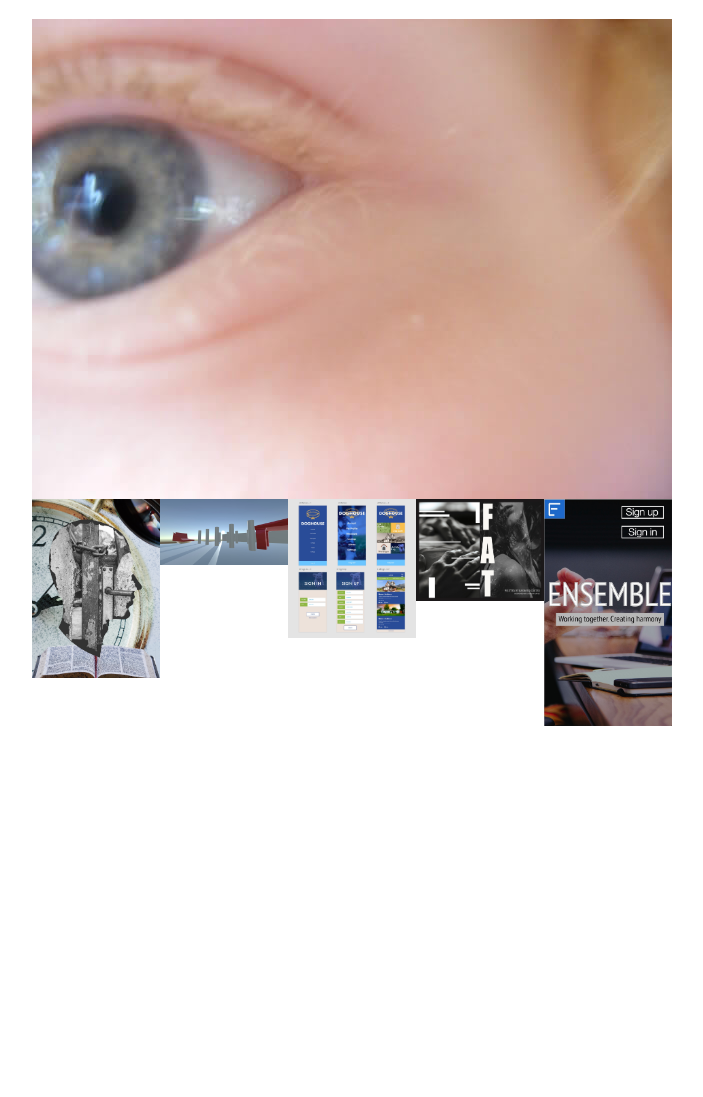
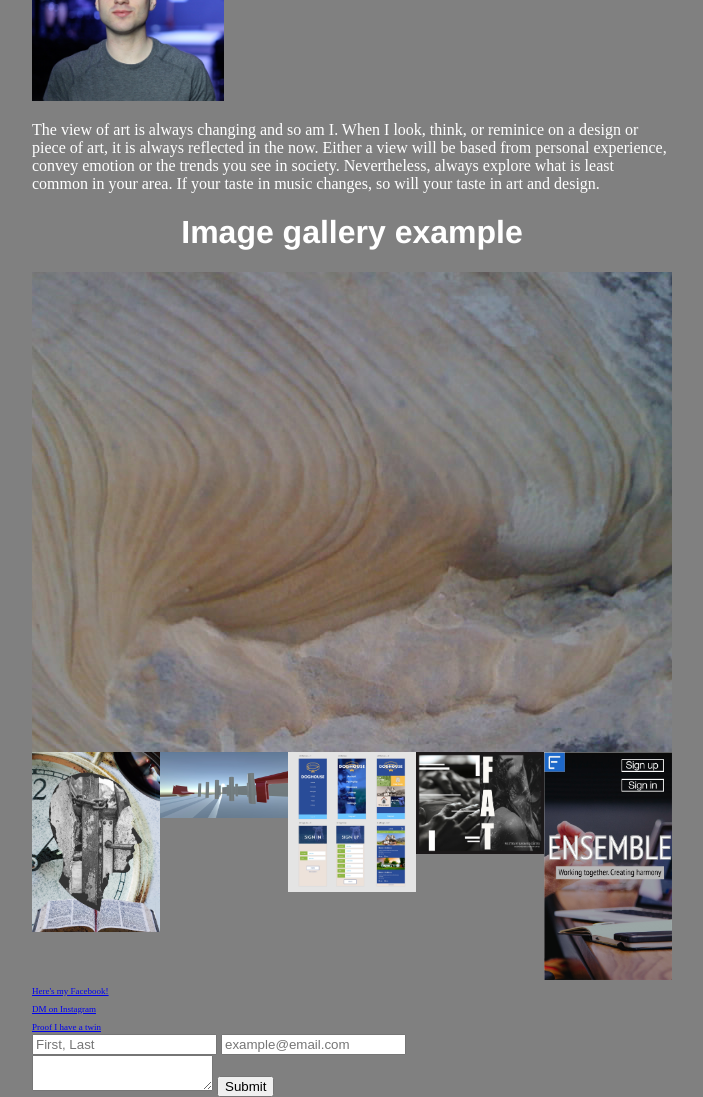
Before and after one commit to andrewapple2612/webportfolio, a plain HTML site: page index.html in a window 1280 px wide. Shown: the part 61-1158 px from the top of the page, without its empty margins (288-991 px from the left). Before the commit the page ends 800 px from the top, so only its background shows below. Drawn offline with Linux system fonts and the light colour scheme.

Commit message:
form created

```diff
--- a/index.html
+++ b/index.html
@@ -10,16 +10,33 @@
   </head>
 
   <body>
+    <div class="profile">
+      <img src= "images/profile.jpg">
+    </div>
+
+    <p> The view of art is always changing and so am I. When I look, think, or reminice on a design or piece of art, it is always reflected in the now. Either a view will be based from personal experience, convey emotion or the trends you see in society. Nevertheless, always explore what is least common in your area. If your taste in music changes, so will your taste in art and design.
+    </p>
+
+
     <h1>Image gallery example</h1>
 
     <div class="full-img">
-      <img class="displayed-img" src="images/pic1.jpg">
+      <img class="displayed-img" src="images/pic2.jpg">
     </div>
 
     <div class="thumb-bar">
 
     </div>
 
+    <a href="https://www.facebook.com/andrew.apple.73">Here's my Facebook!</a> <br>
+    <a href="https://www.instagram.com/andrew_notanthony_apple/"> DM on Instagram</a><br>
+    <a href="https://www.instagram.com/manzana_anthony/"> Proof I have a twin</a>
+    <form>
+      <input type="text" name="Full name" placeholder="First, Last">
+      <input type="text" name="email" placeholder="example@email.com"> <br>
+      <textarea name="message" placeholder="Thoughts?"> </textarea>
+      <input type ="submit" name="subscribe">
+
     <script src="main.js"></script>
   </body>
 </html>
--- a/style.css
+++ b/style.css
@@ -1,3 +1,8 @@
+html{
+  background-color: gray;
+  color: white;
+}
+
 h1 {
   font-family: helvetica, arial, sans-serif;
   text-align: center;
@@ -6,6 +11,11 @@ h1 {
 body {
   width: 640px;
   margin: 0 auto;
+}
+
+.profile img{
+  width: 30%;
+
 }
 
 .full-img {
@@ -21,3 +31,8 @@ body {
   float: left;
   cursor: pointer;
 }
+a {
+  align-items: center;
+  text-align: right;
+  font-size: 9px;
+}
```
